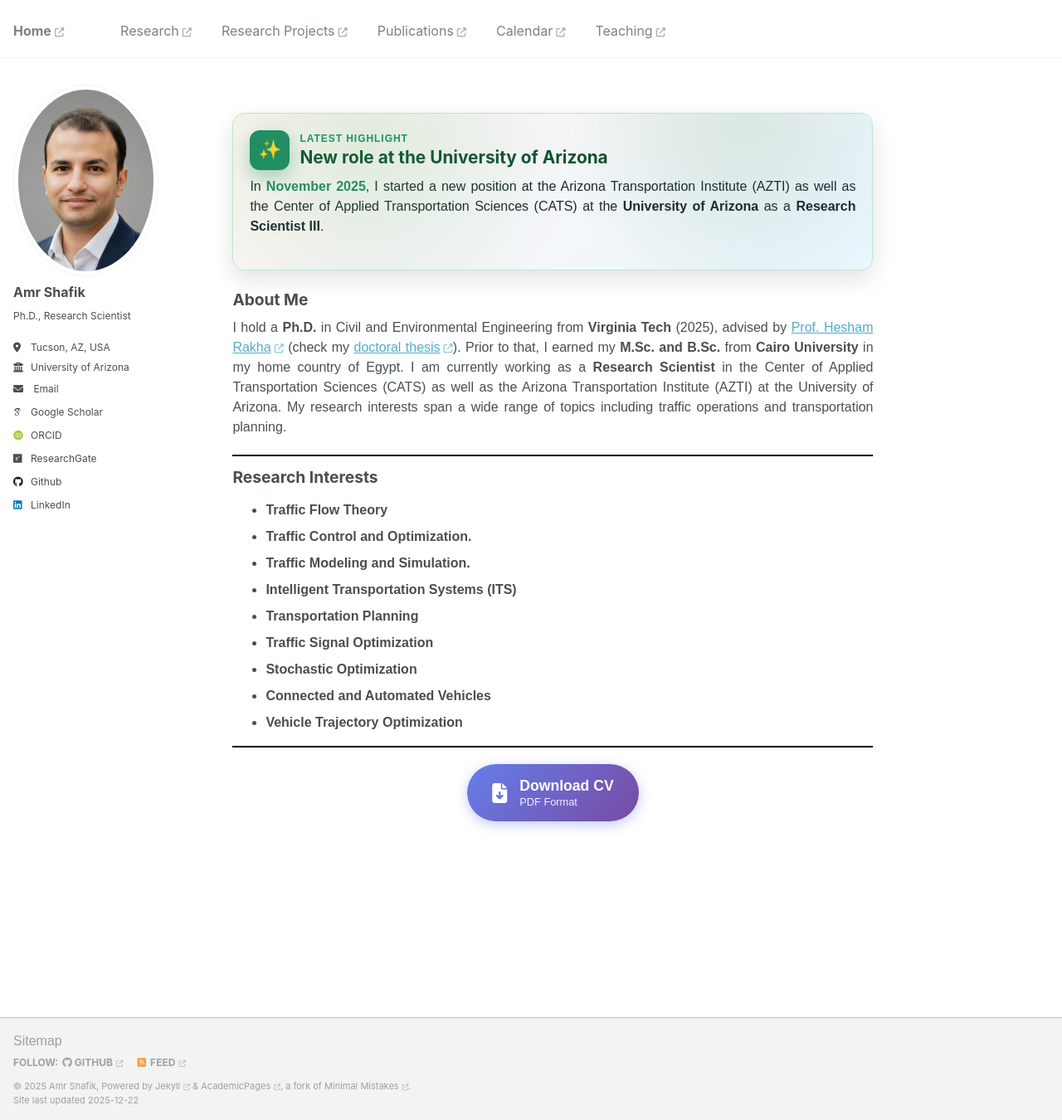
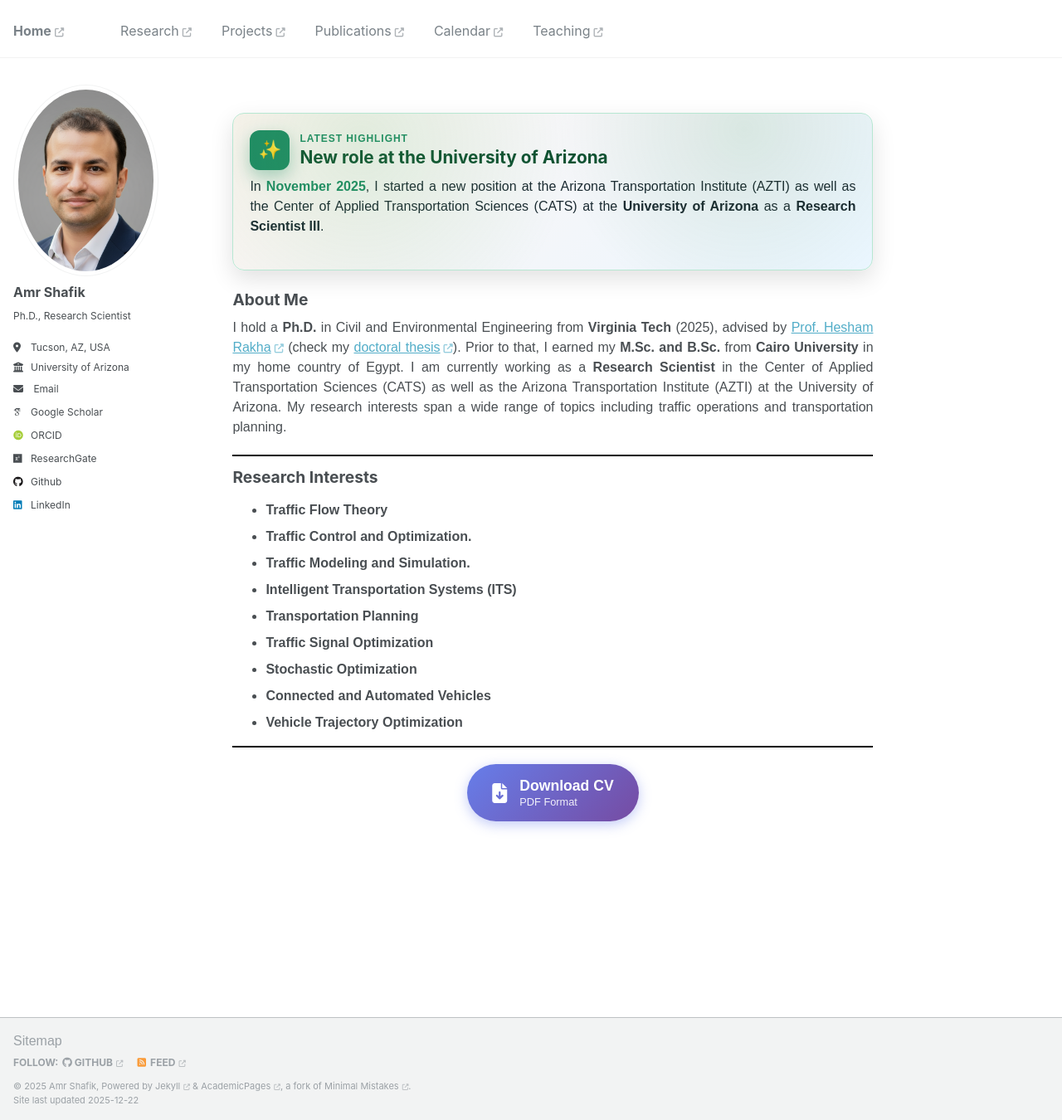
Before and after one commit to akshafik/amrshafik, a Jekyll site: the page built from _pages/about.md, in a window 1280 px wide and 1350 px high. Shown: the whole window at 83% size. Built offline with Jekyll 4.4.1, drawn with Linux system fonts in a browser that asks for light colours; some web fonts are replaced.

Commit message:
Update navigation title from "Research Projects" to "Projects" and refine project description for clarity

```diff
--- a/_data/navigation.yml
+++ b/_data/navigation.yml
@@ -8,7 +8,7 @@ main:
   - title: "Research"
     url: /research/
 
-  - title: "Research Projects"
+  - title: "Projects"
     url: /projects/
 
   - title: "Publications"
```
Also changed, not shown: _pages/projects.md (+1 -1 lines).
